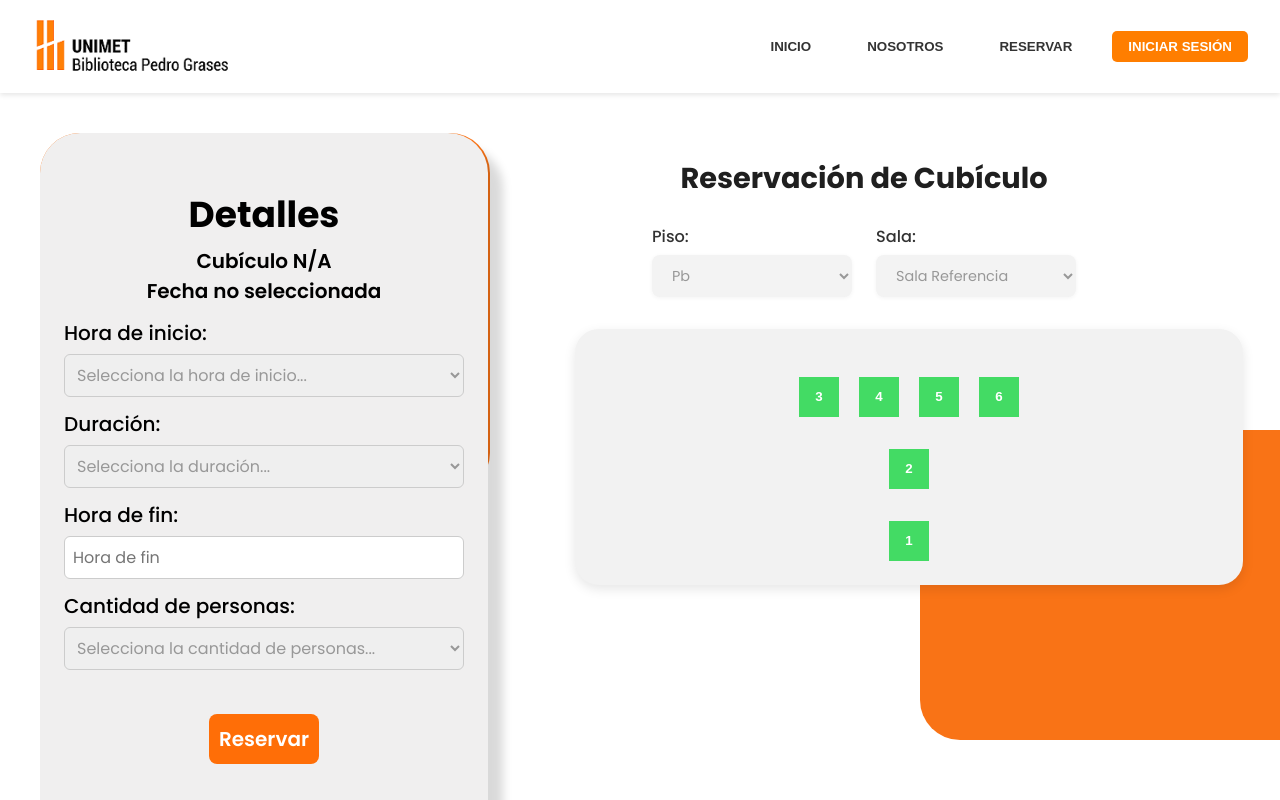
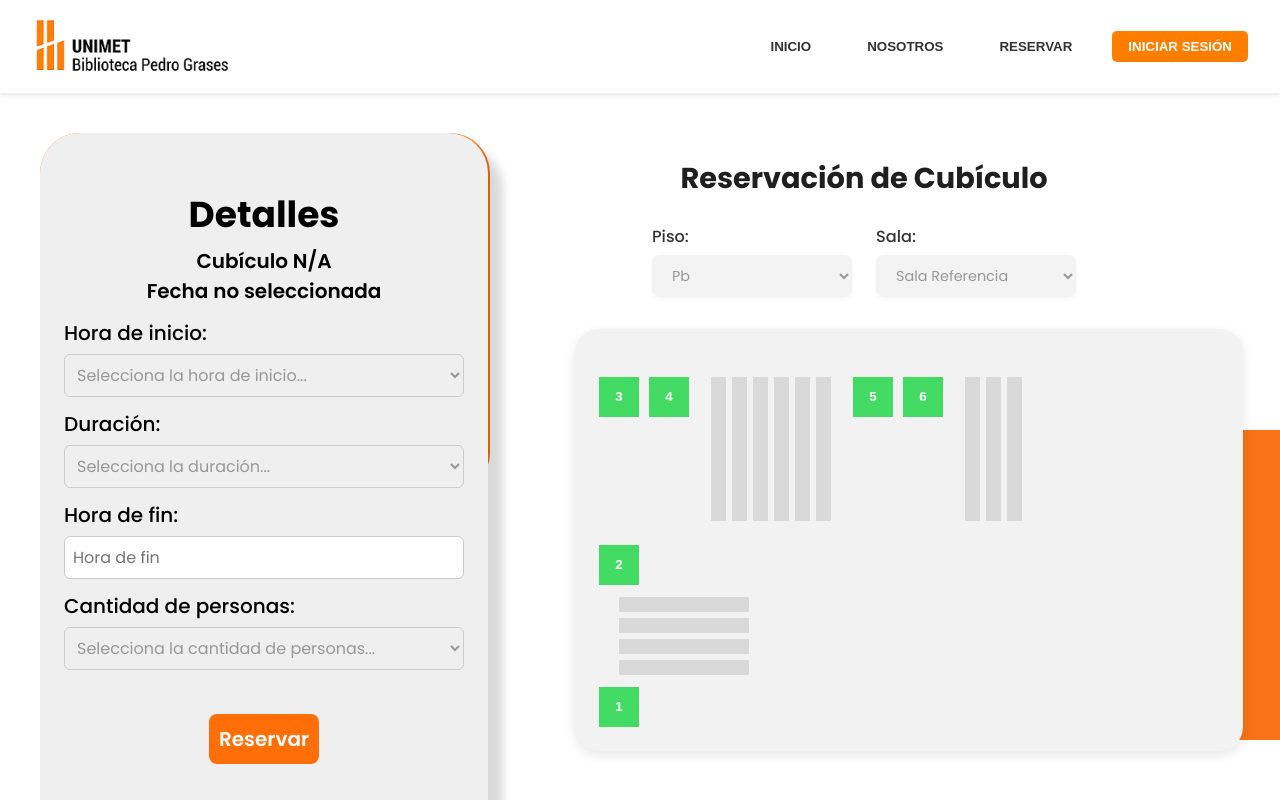
Before and after one commit to Zeckrox/ingsoftware, a Next.js app: page /reservarc in a window 1280 px wide. Shown: the top 800 px of the page. Built offline with nearby package versions, Linux system fonts and the light colour scheme.

Commit message:
Sigo trabajando en la apariencia 😔

```diff
--- a/src/app/reservarc/page.tsx
+++ b/src/app/reservarc/page.tsx
@@ -2,8 +2,10 @@
 import React, { useEffect, useState, useCallback } from "react";
 import { useSearchParams, useRouter } from 'next/navigation';
 import styles from '../../components/styles/Reserva/reservar.module.css';
+import SalaReferencia from "@/components/styles/Reserva/MapasCubiculos/salaReferencia";
 import { Poppins } from 'next/font/google';
 import Modal from 'react-modal';
+
 
 const startTimeOptions = [
   "08:00 a.m.", "08:30 a.m.", "09:00 a.m.", "09:30 a.m.",
@@ -294,30 +296,11 @@ const Reservar = () => {
           </div>
         </div>
 
-        {/* Mapa de cubículos simplificado (6 cubículos) */}
-        <div className={styles.fondoDecorativo}>
-          <div className={styles.mapaContenedor}>
-            <div className={styles.mapa}>
-              {/* Fila superior con cubículos 3, 4, 5, 6 */}
-              <div className={styles.filaArriba}>
-                <button className={`${styles.mesa} ${seleccionada === 3 ? styles.mesaSeleccionada : ''}`} onClick={() => toggleSeleccion(3)}>3</button>
-                <button className={`${styles.mesa} ${seleccionada === 4 ? styles.mesaSeleccionada : ''}`} onClick={() => toggleSeleccion(4)}>4</button>
-                <button className={`${styles.mesa} ${seleccionada === 5 ? styles.mesaSeleccionada : ''}`} onClick={() => toggleSeleccion(5)}>5</button>
-                <button className={`${styles.mesa} ${seleccionada === 6 ? styles.mesaSeleccionada : ''}`} onClick={() => toggleSeleccion(6)}>6</button>
-              </div>
-
-              {/* Fila media con cubículo 2 */}
-              <div className={styles.filaMedio}>
-                <button className={`${styles.mesa} ${seleccionada === 2 ? styles.mesaSeleccionada : ''}`} onClick={() => toggleSeleccion(2)}>2</button>
-              </div>
-
-              {/* Fila inferior con cubículo 1 */}
-              <div className={styles.filaAbajo}>
-                <button className={`${styles.mesa} ${seleccionada === 1 ? styles.mesaSeleccionada : ''}`} onClick={() => toggleSeleccion(1)}>1</button>
-              </div>
-            </div>
-          </div>
-        </div>
+        {/* Componente SalaReferencia que contiene el mapa de cubículos */}
+        <SalaReferencia
+          seleccionada={seleccionada}
+          toggleSeleccion={toggleSeleccion}
+        />
       </div>
     </div>
   );
--- a/src/components/styles/Reserva/MapasCubiculos/salaReferencia.tsx
+++ b/src/components/styles/Reserva/MapasCubiculos/salaReferencia.tsx
@@ -13,38 +13,46 @@ const SalaReferencia: React.FC<SalaReferenciaProps> = ({ seleccionada, toggleSel
     <div className={styles.fondoDecorativo}>
       <div className={styles.mapaContenedor}>
         <div className={styles.mapa}>
-          {/* Fila superior con mesas 3, 4, 5, 6 */}
+          {/* Fila superior con cubículos 3, 4, 5, 6 */}
           <div className={styles.filaArriba}>
-            <div className={styles.columnaMesas}>
             <button className={`${styles.mesa} ${seleccionada === 3 ? styles.mesaSeleccionada : ''}`} onClick={() => toggleSeleccion(3)}>3</button>
+            <button className={`${styles.mesa} ${seleccionada === 4 ? styles.mesaSeleccionada : ''}`} onClick={() => toggleSeleccion(4)}>4</button>
+            <div className={styles.separacionesRayasVerticales}>
+                <div className={styles.rayaVertical}></div>
+                <div className={styles.rayaVertical}></div>
+                <div className={styles.rayaVertical}></div>
+                <div className={styles.rayaVertical}></div>
+                <div className={styles.rayaVertical}></div>
+                <div className={styles.rayaVertical}></div>
               </div>
-            <div className={styles.columnaMesas}>
-              <button className={`${styles.mesa} ${seleccionada === 4 ? styles.mesaSeleccionada : ''}`} onClick={() => toggleSeleccion(4)}>4</button>
-            </div>
-            <div className={styles.columnaMesas}>
             <button className={`${styles.mesa} ${seleccionada === 5 ? styles.mesaSeleccionada : ''}`} onClick={() => toggleSeleccion(5)}>5</button>
-            </div>
-            <div className={styles.columnaMesas}>
             <button className={`${styles.mesa} ${seleccionada === 6 ? styles.mesaSeleccionada : ''}`} onClick={() => toggleSeleccion(6)}>6</button>
+            <div className={styles.separacionesRayasVerticales}>
+                <div className={styles.rayaVertical}></div>
+                <div className={styles.rayaVertical}></div>
+                <div className={styles.rayaVertical}></div>
               </div>
           </div>
 
-          {/* Fila del medio con mesa 2 (centrada) */}
+          {/* Fila media con cubículo 2 */}
           <div className={styles.filaMedio}>
-            <div className={styles.columnaMesas}>
             <button className={`${styles.mesa} ${seleccionada === 2 ? styles.mesaSeleccionada : ''}`} onClick={() => toggleSeleccion(2)}>2</button>
           </div>
+          <div className={styles.espacioRayasHorizontales}>
+              <div className={styles.rayaHorizontal}></div>
+              <div className={styles.rayaHorizontal}></div>
+              <div className={styles.rayaHorizontal}></div>
+              <div className={styles.rayaHorizontal}></div>
             </div>
 
-          {/* Fila inferior con mesa 1 (centrada) */}
+          {/* Fila inferior con cubículo 1 */}
           <div className={styles.filaAbajo}>
-            <div className={styles.columnaMesas}>
             <button className={`${styles.mesa} ${seleccionada === 1 ? styles.mesaSeleccionada : ''}`} onClick={() => toggleSeleccion(1)}>1</button>
           </div>
         </div>
       </div>
     </div>
-    </div>
+
   );
 };
 
--- a/src/components/styles/Reserva/reservar.module.css
+++ b/src/components/styles/Reserva/reservar.module.css
@@ -274,7 +274,6 @@
   margin-top: 24px;
 }
 
-
 .meson {
   width: 50px;
   height: 80px;
@@ -287,7 +286,6 @@
   transition: background-color 0.2s ease;
 }
 
-
 .mapaContenedor {
   background-color: #f2f2f2;
   border-radius: 24px;
@@ -297,7 +295,6 @@
   margin-left: 90px;
   position: relative;
 }
-
 
 .fondoNaranjaAbajo {
   position: absolute;
@@ -309,12 +306,6 @@
   border-radius: 40px;
   z-index: 0;
 }
-
-
-
-
-
-
 
 /* Estilos del Modal */
 /* ============ ANIMATIONS ============ */
@@ -413,11 +404,7 @@
   }
 }
 
-
-
 /* hello hello intentoooooooooo */
-
-
 .closeButton {
   position: absolute;
   top: 20px;
@@ -475,36 +462,80 @@
   font-weight: 300;
 }
 
-/* Estilos extra para cubiculos */
-/* Agrega esto a tu CSS */
-.filaArriba {
+/* Contenedor Principal */
+.contenedorMapaMinimalista {
+  display: flex;
+  flex-direction: column;
+  align-items: center;
+  padding: 20px;
+  background-color: #f5f5f5;
+  border-radius: 12px;
+  width: fit-content;
+  margin: 0 auto;
+}
+
+/* Filas */
+.filaSuperiorMinimalista {
   display: flex;
   justify-content: center;
-  gap: 20px;
-  margin-bottom: 20px;
+  align-items: center;
 }
 
-.filaMedio {
-  display: flex;
-  justify-content: center;
-  margin-bottom: 20px;
-}
-
-.filaMedio .columnaMesas {
-  margin-left: 60px; /* Ajusta este valor para centrar la mesa 2 debajo del espacio entre 4 y 5 */
-}
-
-.filaAbajo {
+.filaMediaMinimalista, .filaInferiorMinimalista {
   display: flex;
   justify-content: center;
 }
 
-.filaAbajo .columnaMesas {
-  margin-left: 120px; /* Ajusta este valor para centrar la mesa 1 debajo de la 2 */
+/* Cubículos */
+.cubiculoMinimalista {
+  width: 60px;
+  height: 60px;
+  background-color: #04f10c;
+  color: white;
+  border: none;
+  border-radius: 6px;
+  font-size: 18px;
+  font-weight: bold;
+  display: flex;
+  align-items: center;
+  justify-content: center;
+  cursor: pointer;
+  transition: all 0.2s ease;
 }
 
-.columnaMesas {
-  display: flex;
-  flex-direction: column;
-  align-items: center;
+.cubiculoMinimalista:hover {
+  background-color: #45a049;
+  transform: scale(1.05);
 }
+
+.seleccionadoMinimalista {
+  background-color: #f44336 !important;
+  transform: scale(1.1);
+  box-shadow: 0 0 10px rgba(244, 67, 54, 0.5);
+}
+
+/* Espaciado */
+.espacioHorizontal {
+  width: 30px;
+}
+
+.espacioVertical {
+  height: 30px;
+}
+
+/* Responsive */
+@media (max-width: 768px) {
+  .cubiculoMinimalista {
+    width: 50px;
+    height: 50px;
+    font-size: 16px;
+  }
+
+  .espacioHorizontal {
+    width: 20px;
+  }
+
+  .espacioVertical {
+    height: 20px;
+  }
+}
```
Lines whose indentation alone changed are shown as unchanged.
